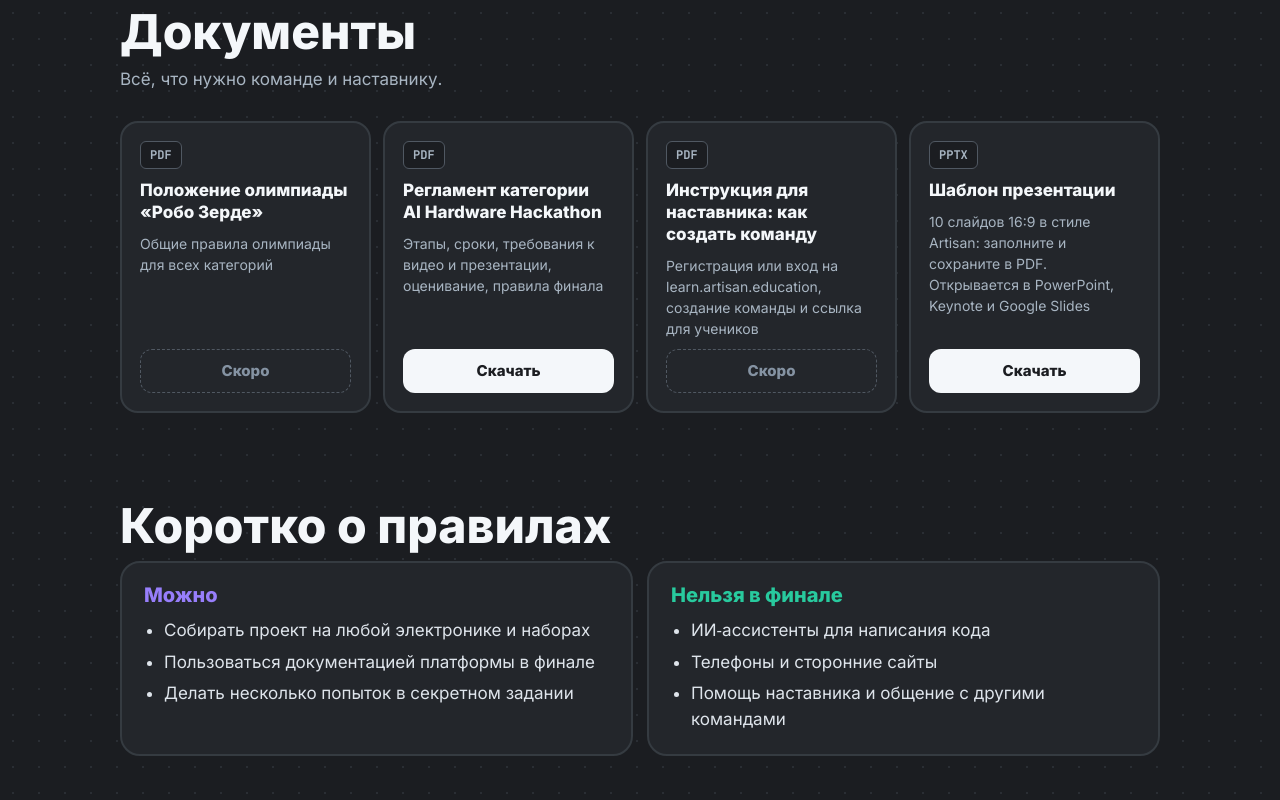
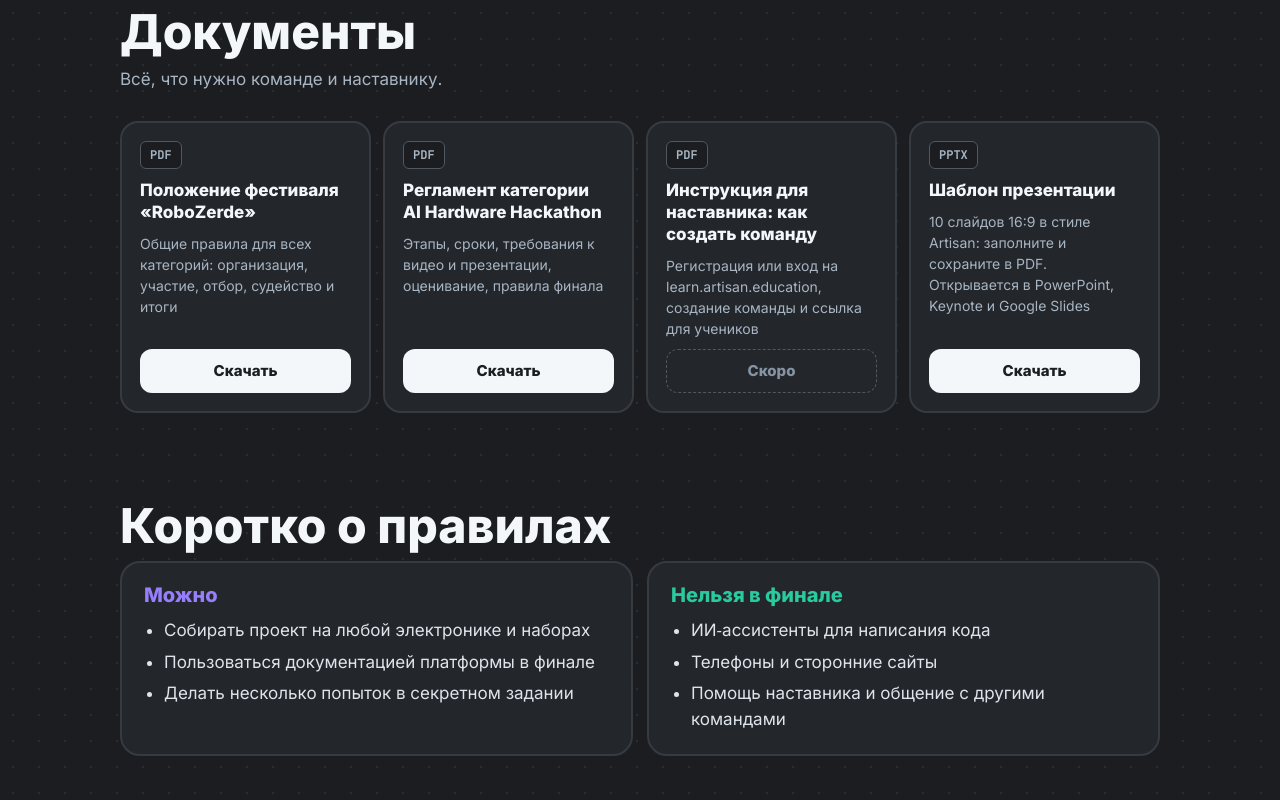
Before and after one commit to muslimipro/robozerde, a plain HTML site: page index.html in a window 1280 px wide. Shown: the part 6760-7560 px from the top of the page. Drawn offline with Linux system fonts and the light colour scheme.

Commit message:
Положение фестиваля RoboZerde на русском и казахском в «Документах»
Co-Authored-By: Claude Opus 5.5 <noreply@anthropic.com>

```diff
--- a/index.html
+++ b/index.html
@@ -911,8 +911,8 @@ a:focus-visible,button:focus-visible,summary:focus-visible,input:focus-visible{o
   // download: true — файл лежит рядом с сайтом (site/files) и скачивается, а не открывается.
   // kk — название, описание и (если есть) свой файл url для казахской версии сайта.
   var DOCS = [
-    {title:'Положение олимпиады «Робо Зерде»', desc:'Общие правила олимпиады для всех категорий', fmt:'PDF', url:'',
-      kk:{title:'«Робо Зерде» олимпиадасының ережесі', desc:'Барлық санатқа ортақ олимпиада ережелері'}},
+    {title:'Положение фестиваля «RoboZerde»', desc:'Общие правила для всех категорий: организация, участие, отбор, судейство и итоги', fmt:'PDF', url:'files/robo-zerde-2026-polozhenie.pdf', download:true,
+      kk:{title:'«RoboZerde» фестивалінің ережесі', desc:'Барлық санатқа ортақ ережелер: ұйымдастыру, қатысу, іріктеу, төрелік және қорытынды', url:'files/robo-zerde-2026-polozhenie-kk.pdf'}},
     {title:'Регламент категории AI Hardware Hackathon', desc:'Этапы, сроки, требования к видео и презентации, оценивание, правила финала', fmt:'PDF', url:'files/robo-zerde-2026-ai-hardware-reglament.pdf', download:true,
       kk:{title:'AI Hardware Hackathon санатының регламенті', desc:'Кезеңдер, мерзімдер, видео мен презентацияға қойылатын талаптар, бағалау, финал ережелері', url:'files/robo-zerde-2026-ai-hardware-reglament-kk.pdf'}},
     {title:'Инструкция для наставника: как создать команду', desc:'Регистрация или вход на learn.artisan.education, создание команды и ссылка для учеников', fmt:'PDF', url:'',
```
Also changed, not shown: 2 other files.
